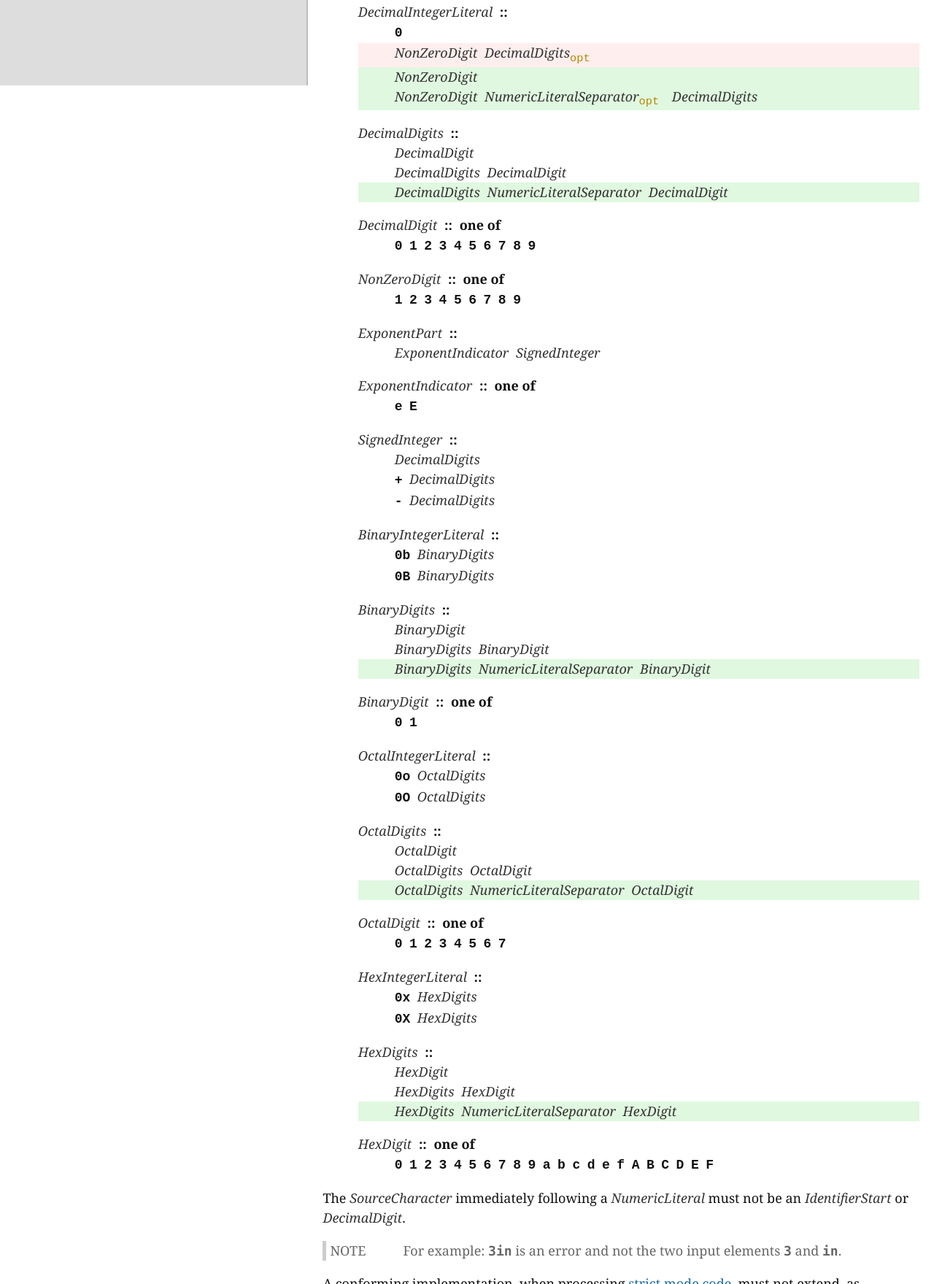
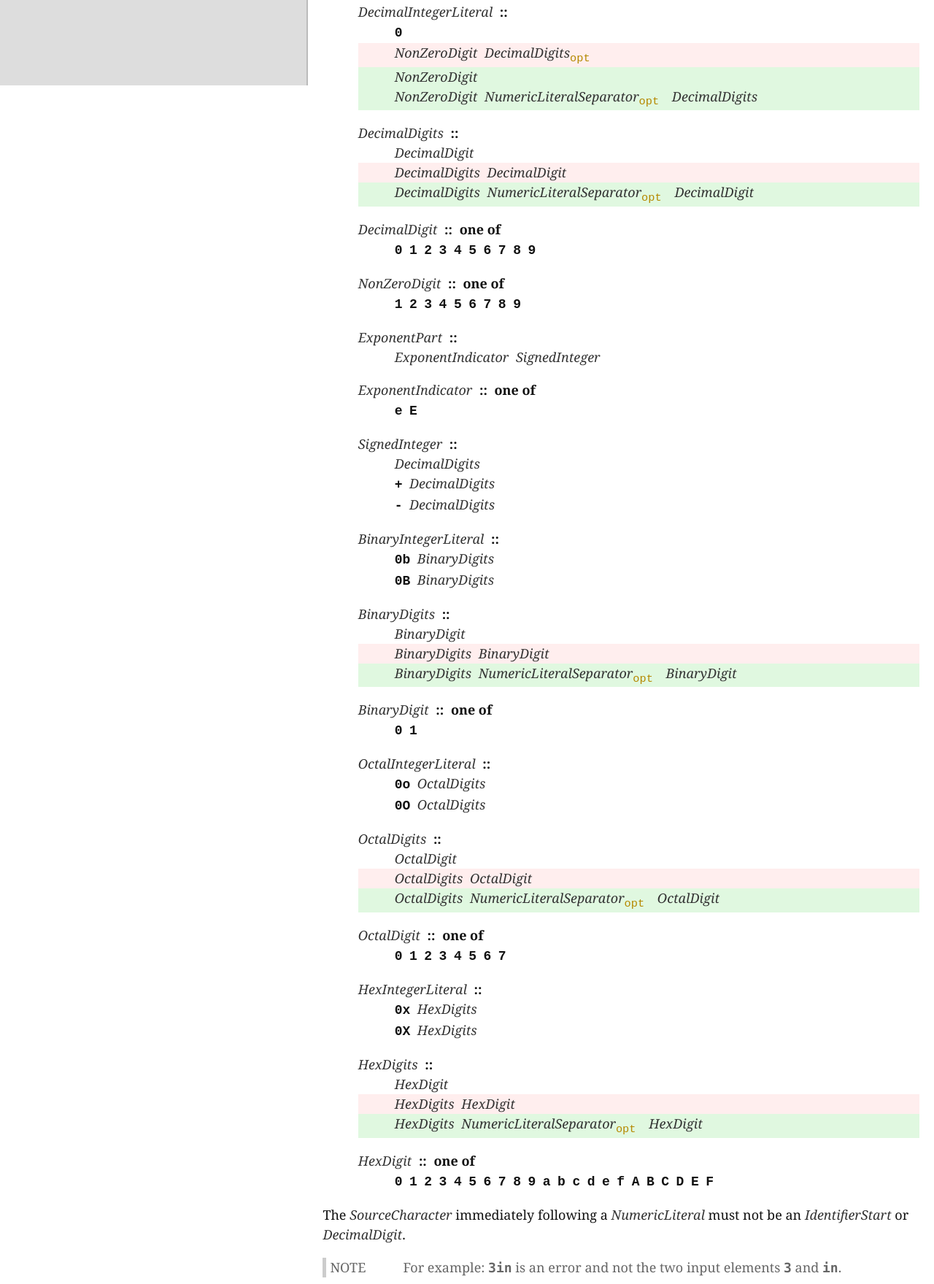
Before and after one commit to tc39/proposal-numeric-separator, a website: page docs/index.html in a window 1280 px wide. Shown: the part 683-2442 px from the top of the page at 73% size. Drawn offline with Linux system fonts and the light colour scheme.

Commit message:
Use "opt" to refine grammars

```diff
--- a/docs/index.html
+++ b/docs/index.html
@@ -50,9 +50,9 @@
     <ins><emu-rhs a="d4b9c1bb"><emu-nt id="_ref_22"><a href="#prod-NonZeroDigit">NonZeroDigit</a></emu-nt><emu-nt optional="" id="_ref_23"><a href="#prod-NumericLiteralSeparator">NumericLiteralSeparator</a><emu-mods><emu-opt>opt</emu-opt></emu-mods></emu-nt><emu-nt id="_ref_24"><a href="#prod-DecimalDigits">DecimalDigits</a></emu-nt></emu-rhs>
 </ins></emu-production>
 <emu-production name="DecimalDigits" type="lexical" id="prod-DecimalDigits">
-    <emu-nt><a href="#prod-DecimalDigits">DecimalDigits</a></emu-nt><emu-geq>::</emu-geq><emu-rhs a="b3831ee0"><emu-nt id="_ref_25"><a href="#prod-DecimalDigit">DecimalDigit</a></emu-nt></emu-rhs>
-    <emu-rhs a="9f250657"><emu-nt id="_ref_26"><a href="#prod-DecimalDigits">DecimalDigits</a></emu-nt><emu-nt id="_ref_27"><a href="#prod-DecimalDigit">DecimalDigit</a></emu-nt></emu-rhs><ins>
-    <emu-rhs a="a082dc5c"><emu-nt id="_ref_28"><a href="#prod-DecimalDigits">DecimalDigits</a></emu-nt><emu-nt id="_ref_29"><a href="#prod-NumericLiteralSeparator">NumericLiteralSeparator</a></emu-nt><emu-nt id="_ref_30"><a href="#prod-DecimalDigit">DecimalDigit</a></emu-nt></emu-rhs>
+    <emu-nt><a href="#prod-DecimalDigits">DecimalDigits</a></emu-nt><emu-geq>::</emu-geq><emu-rhs a="b3831ee0"><emu-nt id="_ref_25"><a href="#prod-DecimalDigit">DecimalDigit</a></emu-nt></emu-rhs><del>
+    <emu-rhs a="9f250657"><emu-nt id="_ref_26"><a href="#prod-DecimalDigits">DecimalDigits</a></emu-nt><emu-nt id="_ref_27"><a href="#prod-DecimalDigit">DecimalDigit</a></emu-nt></emu-rhs></del>
+    <ins><emu-rhs a="25ac87f2"><emu-nt id="_ref_28"><a href="#prod-DecimalDigits">DecimalDigits</a></emu-nt><emu-nt optional="" id="_ref_29"><a href="#prod-NumericLiteralSeparator">NumericLiteralSeparator</a><emu-mods><emu-opt>opt</emu-opt></emu-mods></emu-nt><emu-nt id="_ref_30"><a href="#prod-DecimalDigit">DecimalDigit</a></emu-nt></emu-rhs>
 </ins></emu-production>
 <emu-production name="DecimalDigit" type="lexical" oneof="" id="prod-DecimalDigit">
     <emu-nt><a href="#prod-DecimalDigit">DecimalDigit</a></emu-nt><emu-geq>::</emu-geq><emu-oneof>one of</emu-oneof><emu-rhs><emu-t>0</emu-t><emu-t>1</emu-t><emu-t>2</emu-t><emu-t>3</emu-t><emu-t>4</emu-t><emu-t>5</emu-t><emu-t>6</emu-t><emu-t>7</emu-t><emu-t>8</emu-t><emu-t>9</emu-t></emu-rhs>
@@ -76,9 +76,9 @@
     <emu-rhs a="7c1f17d9"><emu-t>0B</emu-t><emu-nt id="_ref_37"><a href="#prod-BinaryDigits">BinaryDigits</a></emu-nt></emu-rhs>
 </emu-production>
 <emu-production name="BinaryDigits" type="lexical" id="prod-BinaryDigits">
-    <emu-nt><a href="#prod-BinaryDigits">BinaryDigits</a></emu-nt><emu-geq>::</emu-geq><emu-rhs a="e5f1ee23"><emu-nt id="_ref_38"><a href="#prod-BinaryDigit">BinaryDigit</a></emu-nt></emu-rhs>
-    <emu-rhs a="82aa7443"><emu-nt id="_ref_39"><a href="#prod-BinaryDigits">BinaryDigits</a></emu-nt><emu-nt id="_ref_40"><a href="#prod-BinaryDigit">BinaryDigit</a></emu-nt></emu-rhs><ins>
-    <emu-rhs a="81309abc"><emu-nt id="_ref_41"><a href="#prod-BinaryDigits">BinaryDigits</a></emu-nt><emu-nt id="_ref_42"><a href="#prod-NumericLiteralSeparator">NumericLiteralSeparator</a></emu-nt><emu-nt id="_ref_43"><a href="#prod-BinaryDigit">BinaryDigit</a></emu-nt></emu-rhs>
+    <emu-nt><a href="#prod-BinaryDigits">BinaryDigits</a></emu-nt><emu-geq>::</emu-geq><emu-rhs a="e5f1ee23"><emu-nt id="_ref_38"><a href="#prod-BinaryDigit">BinaryDigit</a></emu-nt></emu-rhs><del>
+    <emu-rhs a="82aa7443"><emu-nt id="_ref_39"><a href="#prod-BinaryDigits">BinaryDigits</a></emu-nt><emu-nt id="_ref_40"><a href="#prod-BinaryDigit">BinaryDigit</a></emu-nt></emu-rhs></del>
+    <ins><emu-rhs a="76ceb5a6"><emu-nt id="_ref_41"><a href="#prod-BinaryDigits">BinaryDigits</a></emu-nt><emu-nt optional="" id="_ref_42"><a href="#prod-NumericLiteralSeparator">NumericLiteralSeparator</a><emu-mods><emu-opt>opt</emu-opt></emu-mods></emu-nt><emu-nt id="_ref_43"><a href="#prod-BinaryDigit">BinaryDigit</a></emu-nt></emu-rhs>
 </ins></emu-production>
 <emu-production name="BinaryDigit" type="lexical" oneof="" id="prod-BinaryDigit">
     <emu-nt><a href="#prod-BinaryDigit">BinaryDigit</a></emu-nt><emu-geq>::</emu-geq><emu-oneof>one of</emu-oneof><emu-rhs><emu-t>0</emu-t><emu-t>1</emu-t></emu-rhs>
@@ -88,9 +88,9 @@
     <emu-rhs a="3a3652fa"><emu-t>0O</emu-t><emu-nt id="_ref_45"><a href="#prod-OctalDigits">OctalDigits</a></emu-nt></emu-rhs>
 </emu-production>
 <emu-production name="OctalDigits" type="lexical" id="prod-OctalDigits">
-    <emu-nt><a href="#prod-OctalDigits">OctalDigits</a></emu-nt><emu-geq>::</emu-geq><emu-rhs a="99bc1d53"><emu-nt id="_ref_46"><a href="#prod-OctalDigit">OctalDigit</a></emu-nt></emu-rhs>
-    <emu-rhs a="37a295fe"><emu-nt id="_ref_47"><a href="#prod-OctalDigits">OctalDigits</a></emu-nt><emu-nt id="_ref_48"><a href="#prod-OctalDigit">OctalDigit</a></emu-nt></emu-rhs><ins>
-    <emu-rhs a="b56aaf69"><emu-nt id="_ref_49"><a href="#prod-OctalDigits">OctalDigits</a></emu-nt><emu-nt id="_ref_50"><a href="#prod-NumericLiteralSeparator">NumericLiteralSeparator</a></emu-nt><emu-nt id="_ref_51"><a href="#prod-OctalDigit">OctalDigit</a></emu-nt></emu-rhs>
+    <emu-nt><a href="#prod-OctalDigits">OctalDigits</a></emu-nt><emu-geq>::</emu-geq><emu-rhs a="99bc1d53"><emu-nt id="_ref_46"><a href="#prod-OctalDigit">OctalDigit</a></emu-nt></emu-rhs><del>
+    <emu-rhs a="37a295fe"><emu-nt id="_ref_47"><a href="#prod-OctalDigits">OctalDigits</a></emu-nt><emu-nt id="_ref_48"><a href="#prod-OctalDigit">OctalDigit</a></emu-nt></emu-rhs></del>
+    <ins><emu-rhs a="d85a4be3"><emu-nt id="_ref_49"><a href="#prod-OctalDigits">OctalDigits</a></emu-nt><emu-nt optional="" id="_ref_50"><a href="#prod-NumericLiteralSeparator">NumericLiteralSeparator</a><emu-mods><emu-opt>opt</emu-opt></emu-mods></emu-nt><emu-nt id="_ref_51"><a href="#prod-OctalDigit">OctalDigit</a></emu-nt></emu-rhs>
 </ins></emu-production>
 <emu-production name="OctalDigit" type="lexical" oneof="" id="prod-OctalDigit">
     <emu-nt><a href="#prod-OctalDigit">OctalDigit</a></emu-nt><emu-geq>::</emu-geq><emu-oneof>one of</emu-oneof><emu-rhs><emu-t>0</emu-t><emu-t>1</emu-t><emu-t>2</emu-t><emu-t>3</emu-t><emu-t>4</emu-t><emu-t>5</emu-t><emu-t>6</emu-t><emu-t>7</emu-t></emu-rhs>
@@ -100,9 +100,9 @@
     <emu-rhs a="9ef756f3"><emu-t>0X</emu-t><emu-nt id="_ref_53"><a href="#prod-HexDigits">HexDigits</a></emu-nt></emu-rhs>
 </emu-production>
 <emu-production name="HexDigits" type="lexical" id="prod-HexDigits">
-    <emu-nt><a href="#prod-HexDigits">HexDigits</a></emu-nt><emu-geq>::</emu-geq><emu-rhs a="a0c48a71"><emu-nt id="_ref_54"><a href="#prod-HexDigit">HexDigit</a></emu-nt></emu-rhs>
-    <emu-rhs a="c8221899"><emu-nt id="_ref_55"><a href="#prod-HexDigits">HexDigits</a></emu-nt><emu-nt id="_ref_56"><a href="#prod-HexDigit">HexDigit</a></emu-nt></emu-rhs><ins>
-    <emu-rhs a="8196b692"><emu-nt id="_ref_57"><a href="#prod-HexDigits">HexDigits</a></emu-nt><emu-nt id="_ref_58"><a href="#prod-NumericLiteralSeparator">NumericLiteralSeparator</a></emu-nt><emu-nt id="_ref_59"><a href="#prod-HexDigit">HexDigit</a></emu-nt></emu-rhs>
+    <emu-nt><a href="#prod-HexDigits">HexDigits</a></emu-nt><emu-geq>::</emu-geq><emu-rhs a="a0c48a71"><emu-nt id="_ref_54"><a href="#prod-HexDigit">HexDigit</a></emu-nt></emu-rhs><del>
+    <emu-rhs a="c8221899"><emu-nt id="_ref_55"><a href="#prod-HexDigits">HexDigits</a></emu-nt><emu-nt id="_ref_56"><a href="#prod-HexDigit">HexDigit</a></emu-nt></emu-rhs></del>
+    <ins><emu-rhs a="5a7d2641"><emu-nt id="_ref_57"><a href="#prod-HexDigits">HexDigits</a></emu-nt><emu-nt optional="" id="_ref_58"><a href="#prod-NumericLiteralSeparator">NumericLiteralSeparator</a><emu-mods><emu-opt>opt</emu-opt></emu-mods></emu-nt><emu-nt id="_ref_59"><a href="#prod-HexDigit">HexDigit</a></emu-nt></emu-rhs>
 </ins></emu-production>
 <emu-production name="HexDigit" type="lexical" oneof="" id="prod-HexDigit">
     <emu-nt><a href="#prod-HexDigit">HexDigit</a></emu-nt><emu-geq>::</emu-geq><emu-oneof>one of</emu-oneof><emu-rhs><emu-t>0</emu-t><emu-t>1</emu-t><emu-t>2</emu-t><emu-t>3</emu-t><emu-t>4</emu-t><emu-t>5</emu-t><emu-t>6</emu-t><emu-t>7</emu-t><emu-t>8</emu-t><emu-t>9</emu-t><emu-t>a</emu-t><emu-t>b</emu-t><emu-t>c</emu-t><emu-t>d</emu-t><emu-t>e</emu-t><emu-t>f</emu-t><emu-t>A</emu-t><emu-t>B</emu-t><emu-t>C</emu-t><emu-t>D</emu-t><emu-t>E</emu-t><emu-t>F</emu-t></emu-rhs>
```
Also changed, not shown: spec.html (+8 -8 lines).
